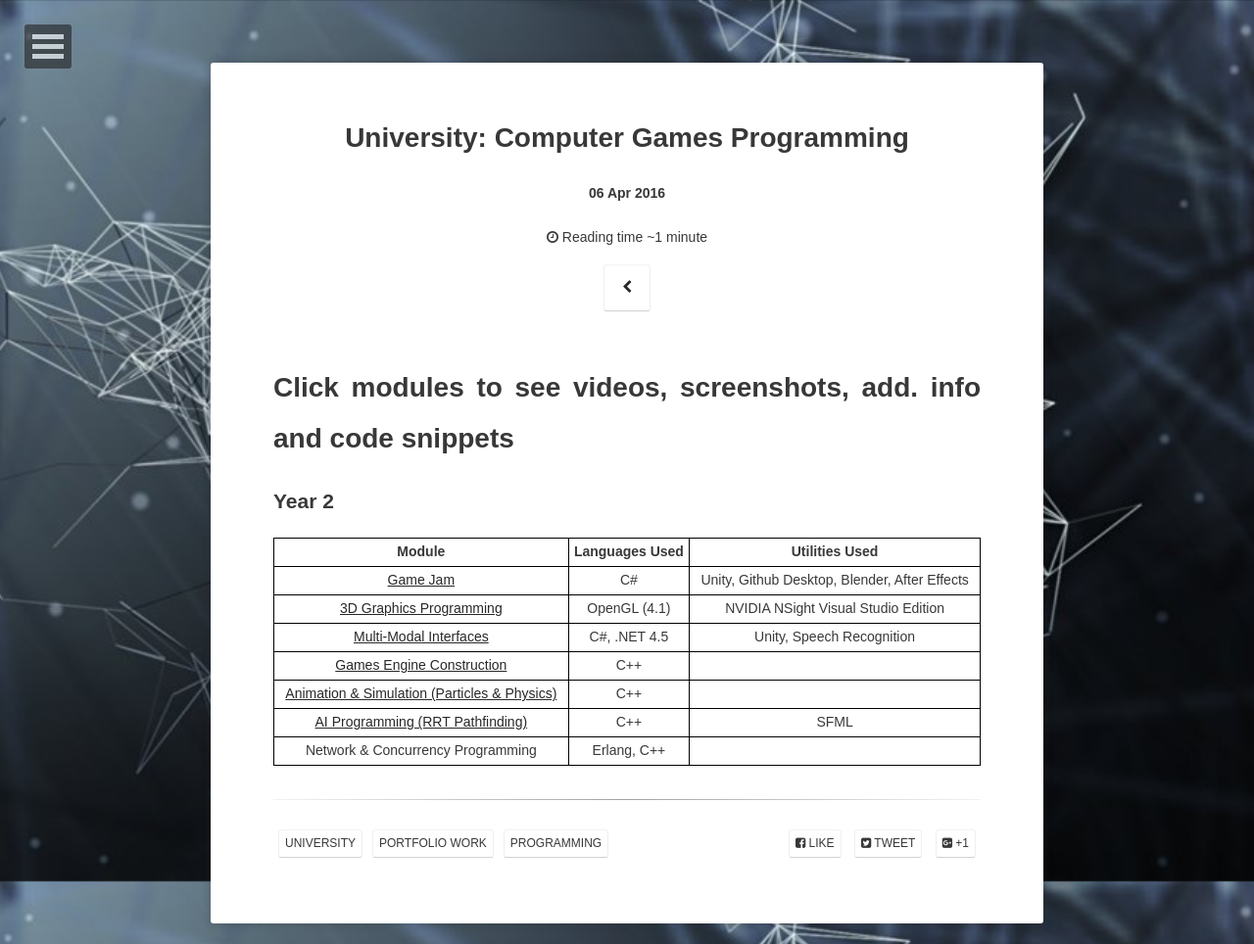
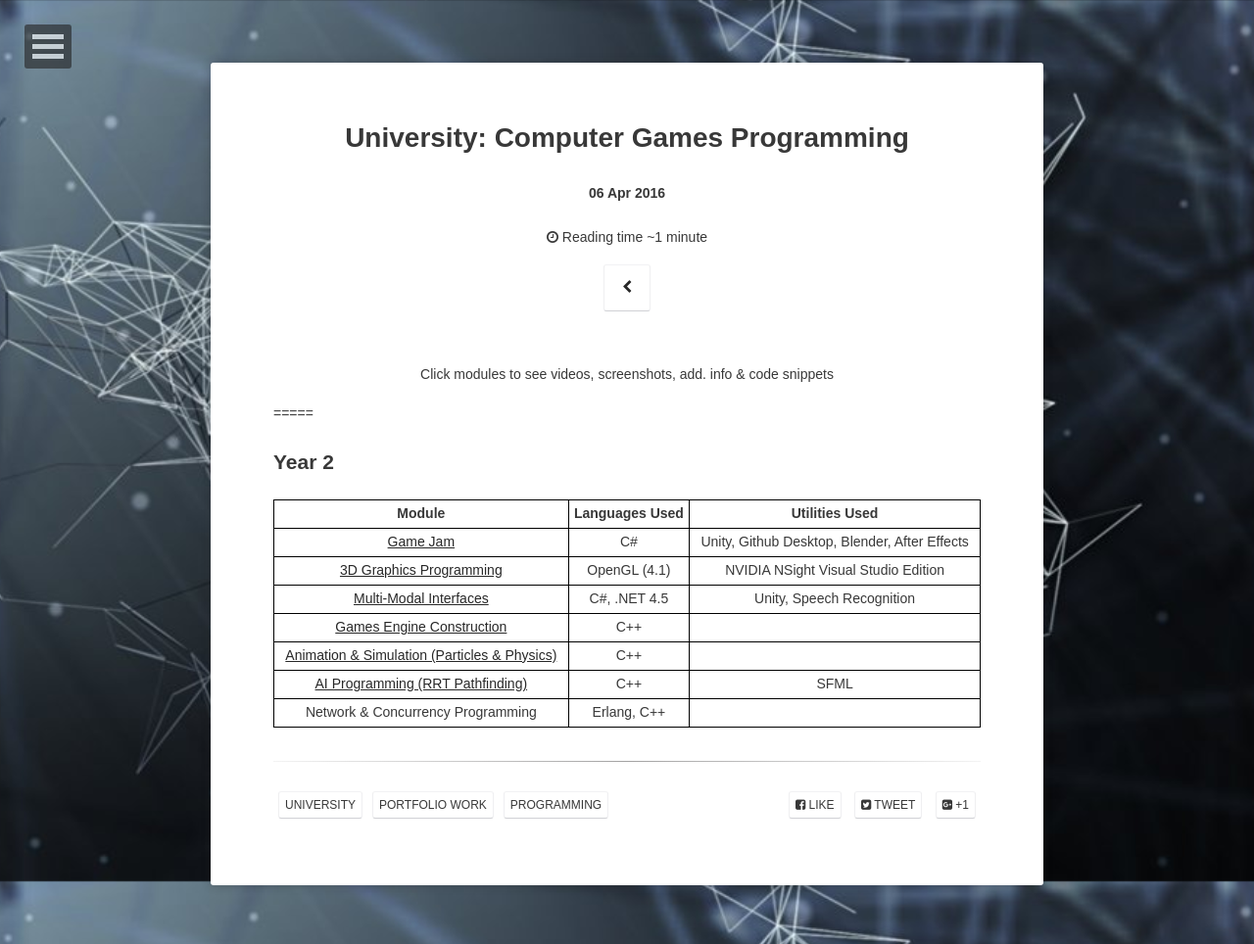
Before and after one commit to WearyWanderer/Website, a Jekyll site: the page built from _posts/2016-08-04-University.md, in a window 1280 px wide. Shown: the whole page at 98% size. Built offline with Jekyll 4.4.1, drawn with Linux system fonts in a browser that asks for light colours; some web fonts are replaced.

Commit message:
Cetner align

```diff
--- a/_posts/2016-08-04-University.md
+++ b/_posts/2016-08-04-University.md
@@ -11,7 +11,7 @@ tag:
 comments: false
 ---
 
-Click modules to see videos, screenshots, add. info and code snippets
+<center>Click modules to see videos, screenshots, add. info & code snippets</center>
 =====
 
 Year 2
```
